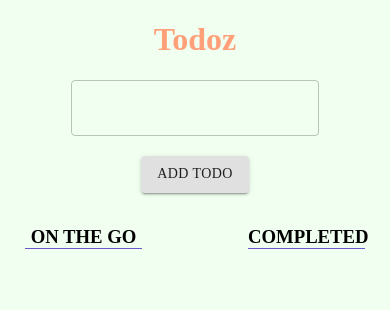
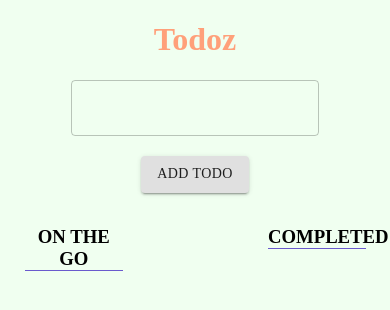
Before and after one commit to slippax/todoz, a React (Create React App) app: page / in a window 390 px wide. Shown: the top 310 px of the page. Built offline with nearby package versions, Linux system fonts and the light colour scheme; the HTML template or start-up script is replaced by a standard one.

Commit message:
iphone scale fix

```diff
--- a/src/components/views/views.module.css
+++ b/src/components/views/views.module.css
@@ -29,12 +29,12 @@
   .goWrapper {
     margin-left: 25px;
    padding-top: 15px;
-    width: 30%;
+    width: 25%;
   }
   .completedWrapper {
     margin-right:25px;
     padding-top: 15px;
-    width: 30%;
+    width: 25%;
   }
 
 }
```
